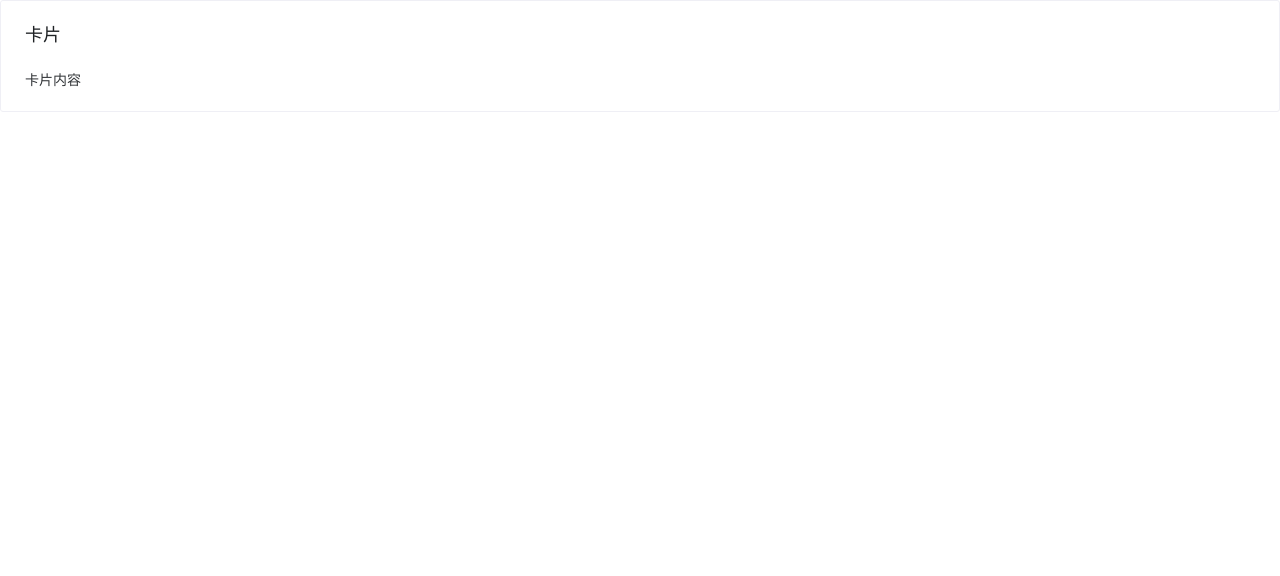
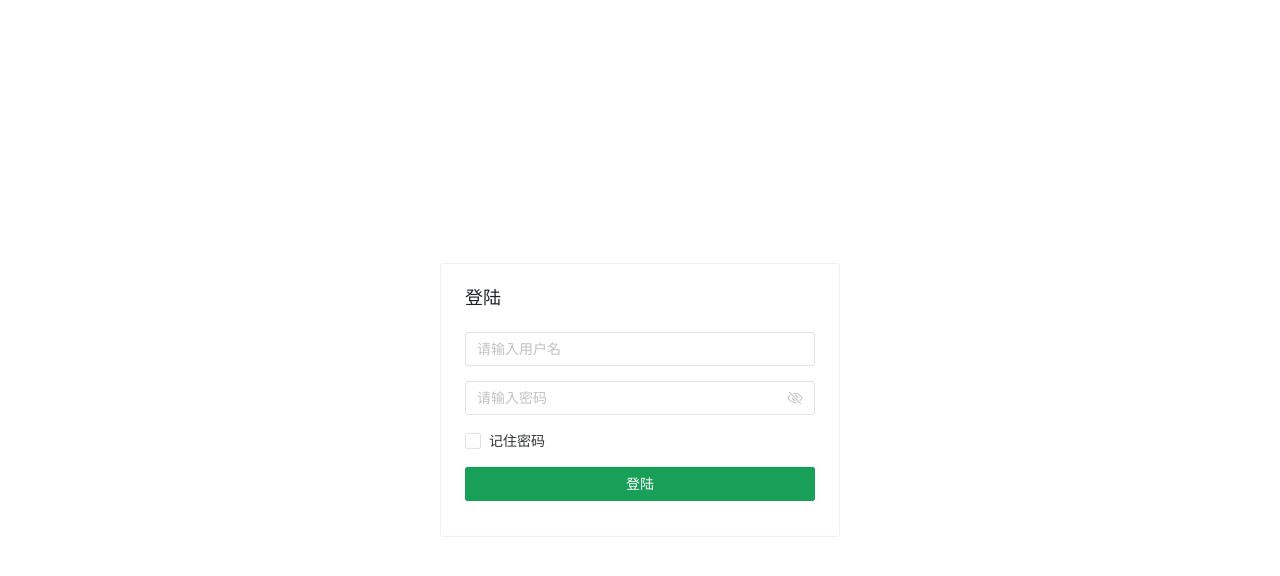
Before and after one commit to jinzhongjia/newMovieAdmin, a Vue app: page /login in a window 1280 px wide. Shown: the top 576 px of the page. Built offline with nearby package versions, Linux system fonts and the light colour scheme.

Commit message:
[进度]:登陆页完成，多端适配完成

```diff
--- a/src/views/login.vue
+++ b/src/views/login.vue
@@ -1,6 +1,57 @@
-<script lang="ts" setup></script>
+<script lang="ts" setup>
+const account = ref("");
+const password = ref("");
+const remember = ref(false);
+</script>
 <template>
-  <n-card title="卡片"> 卡片内容 </n-card>
+	<div class="login-box">
+		<n-card class="login" title="登陆">
+			<div class="login-input">
+				<n-input
+					v-model:value="account"
+					type="text"
+					placeholder="请输入用户名"
+				/>
+			</div>
+
+			<div class="login-input">
+				<n-input
+					v-model:value="password"
+					type="password"
+					show-password-on="click"
+					placeholder="请输入密码"
+				/>
+			</div>
+			<div class="login-input">
+				<n-checkbox v-model:checked="remember">记住密码</n-checkbox>
+			</div>
+			<div class="login-input">
+				<n-button class="login-button" type="primary"> 登陆 </n-button>
+			</div>
+		</n-card>
+	</div>
 </template>
 
-<style></style>
+<style>
+.login-box {
+	width: 100vw;
+	height: 100vh;
+}
+.login {
+	max-width: 100vw;
+	max-height: 100vh;
+	width: 400px;
+	/* height: 200px; */
+	/* margin: auto; */
+	position: relative;
+	top: 50%;
+	left: 50%;
+	transform: translateX(-50%) translateY(-50%);
+}
+.login-input {
+	margin-bottom: 15px;
+}
+.login-button {
+	width: 100%;
+}
+</style>
```
